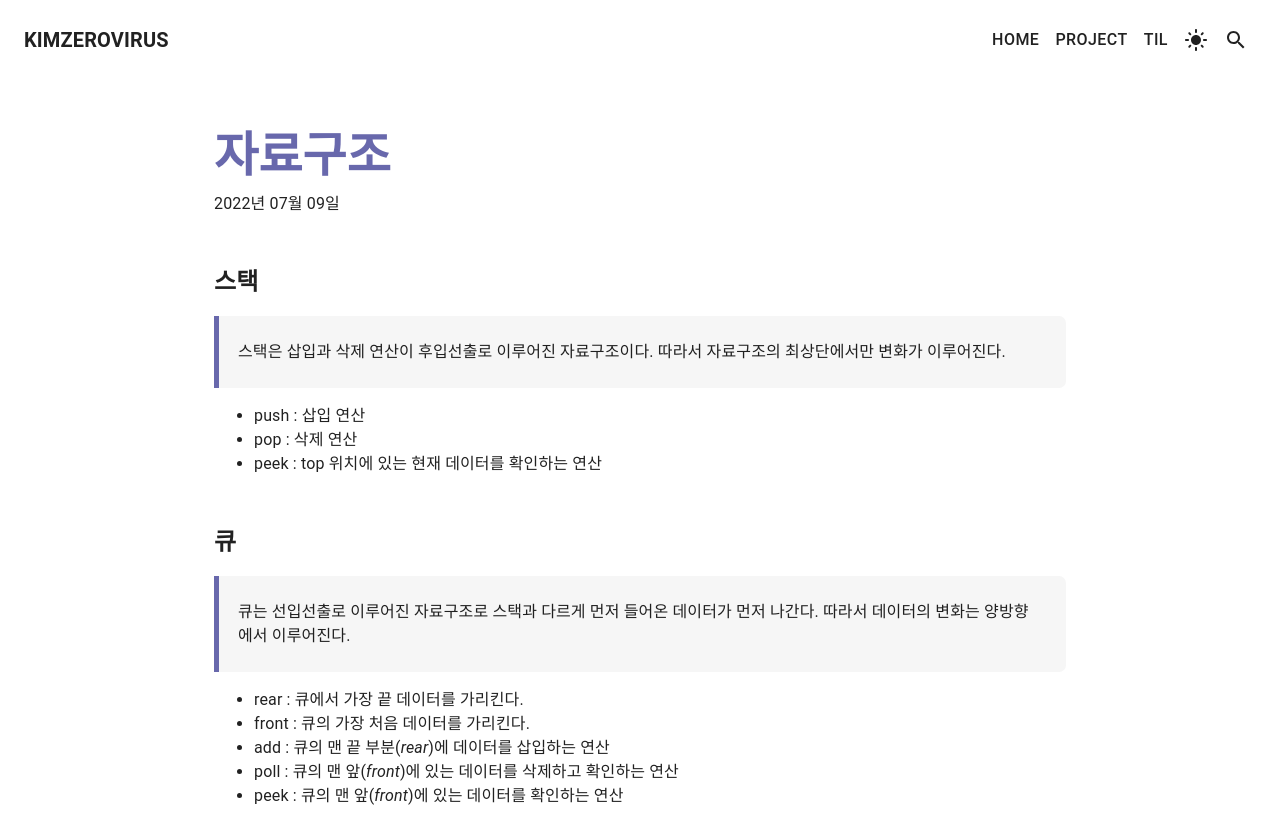
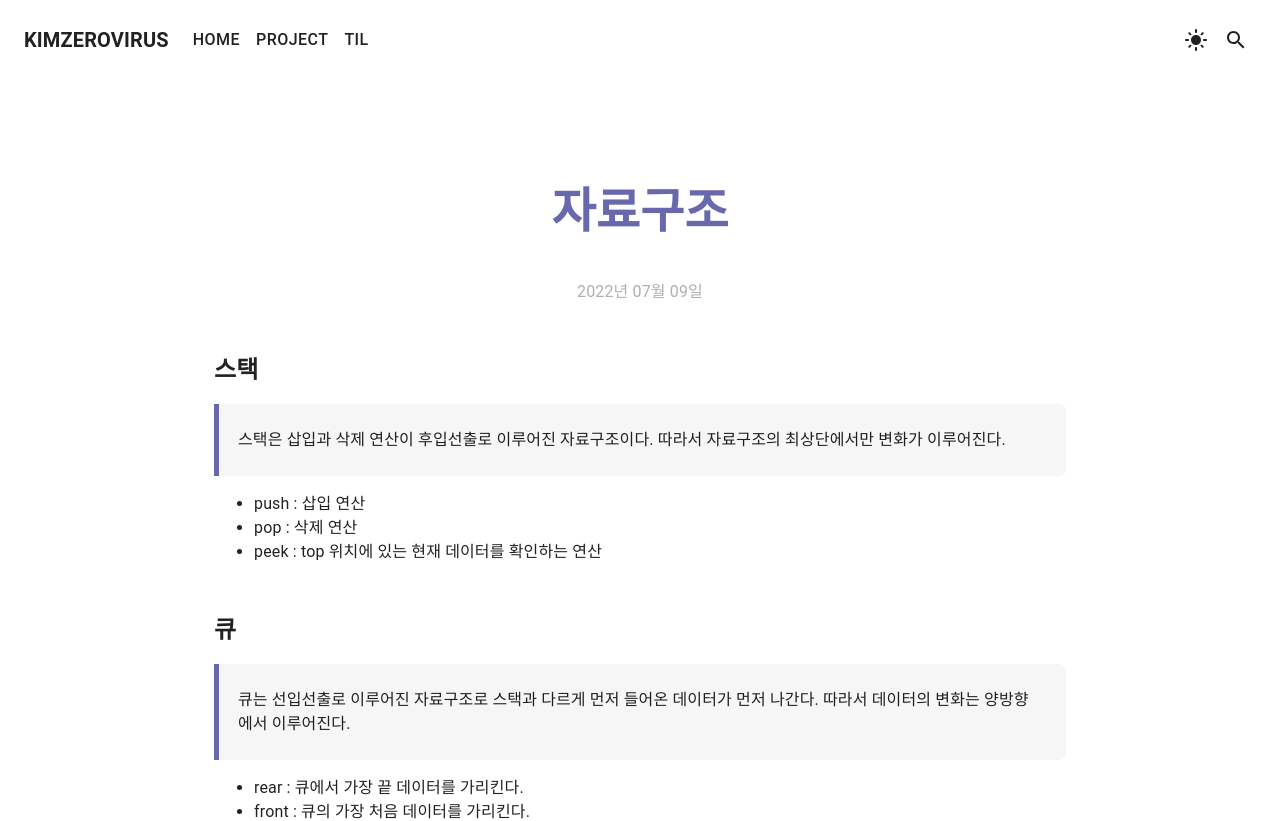
Before and after one commit to kimzerovirus/community_react_app, a Next.js app: page /post/project/test in a window 1280 px wide. Shown: the top 821 px of the page. Built offline with nearby package versions, Linux system fonts and the light colour scheme.

Commit message:
feat : 가운데 정렬로 레이아웃 수정

```diff
--- a/src/components/common/Header.tsx
+++ b/src/components/common/Header.tsx
@@ -105,7 +105,7 @@ export default function Header() {
 						KIMZEROVIRUS
 					</Typography>
 				</h1>
-				<Grid container justifyContent="flex-end">
+				<Grid container>
 					{menuList.map(({ name, link }, idx) => (
 						<Grid item key={idx}>
 							<Button
--- a/src/components/postLayout/MarkDownView.tsx
+++ b/src/components/postLayout/MarkDownView.tsx
@@ -1,3 +1,4 @@
+import styled from '@emotion/styled';
 import { Container, Typography } from '@mui/material';
 import React from 'react';
 import ReactMarkdown from 'react-markdown';
@@ -7,35 +8,26 @@ import markDownBlocks from 'src/components/markdownBlocks';
 import { StaticProps } from 'src/pages/post/project/[slug]';
 import { dateFormat } from 'src/utils/dateFormat';
 
-function MarkDownView({ htmlstring, data }: StaticProps) {
+export default function MarkDownView({ htmlstring, data }: StaticProps) {
 	return (
 		// <div style={{ borderTop: '1px solid #ddd', width: '100%' }}>
 		<div>
 			<Container maxWidth="md">
-				<Typography
-					variant="h3"
-					noWrap
-					component="h1"
-					mt={6}
-					color="primary"
-					sx={{
-						fontWeight: 700,
-					}}
-				>
-					{data.title}
-				</Typography>
+				<TitleTypo>{data.title}</TitleTypo>
 				<Typography
 					variant="body1"
 					noWrap
 					component="p"
 					mt={1}
-					mb={3}
+					mb={6}
 					sx={{
-						color: 'inherit',
+						color: '#afafaf',
+						textAlign: 'center',
 					}}
 				>
 					{dateFormat(data.date)}
 				</Typography>
+
 				<ReactMarkdown
 					className="markdown-style"
 					remarkPlugins={[remarkGfm]} // TODO link, table, checklist - styling
@@ -53,4 +45,28 @@ function MarkDownView({ htmlstring, data }: StaticProps) {
 	);
 }
 
-export default MarkDownView;
+// const DesignedBox = styled.div`
+// 	width: 100%;
+// 	div {
+// 		width: 1.5rem;
+// 		height: 2px;
+// 		background-color: #afafaf;
+// 		margin: 1rem auto 3rem;
+// 	}
+// `;
+
+const TitleTypo = styled.h1`
+	color: #6868ac;
+	font-weight: 700;
+	text-align: center;
+	width: 100%;
+	display: block;
+	font-size: 3rem;
+	margin-top: 6rem;
+
+	@media (max-width: 767px) {
+		//모바일
+		margin-top: 1rem;
+		font-size: 2rem;
+	}
+`;
```
Also changed, not shown: post/project/객체 간에 메시지를 전달하는 다양한방법.md (added, +26 -0 lines), src/pages/index.tsx (+1 -6 lines).
